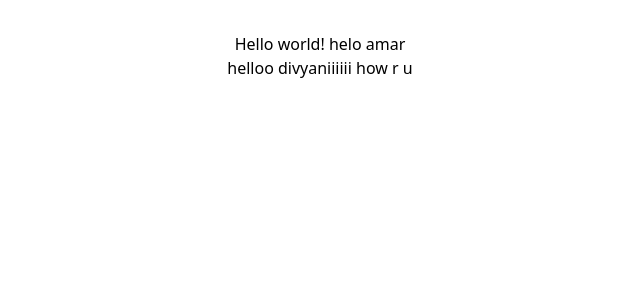
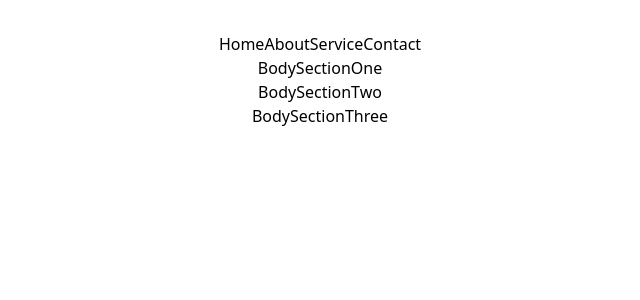
Before and after one commit to DivyaniLilariya/restorylandingpage, a React (Vite) app: page / in a window 1280 px wide. Shown: the top 300 px of the page, without its empty margins (320-960 px from the left). Built offline with nearby package versions, Linux system fonts and the light colour scheme.

Commit message:
changes folders

```diff
--- a/package.json
+++ b/package.json
@@ -11,7 +11,8 @@
   },
   "dependencies": {
     "react": "^18.2.0",
-    "react-dom": "^18.2.0"
+    "react-dom": "^18.2.0",
+    "react-router-dom": "^6.22.3"
   },
   "devDependencies": {
     "@types/react": "^18.2.66",
--- a/src/App.jsx
+++ b/src/App.jsx
@@ -1,17 +1,24 @@
+import { BrowserRouter , Routes, Route} from 'react-router-dom'
 import './App.css'
-
-
+import Home from './comonents/Home'
+import About from './comonents/About'
+import Contact from './comonents/Contact'
+import Services from './comonents/Services'
+import NavBar from './comonents/NavBar'
 function App() {
 
 
   return (
     <>
-      <h1 className="text-3xl font-bold underline">
-    Hello world!
-    helo amar
-  </h1>
-
-     <h2>helloo divyaniiiiii how r u</h2>
+      <BrowserRouter>
+      <NavBar />
+        <Routes>
+          <Route path="/" element={<Home />} />
+          <Route path="/about" element={<About />} />
+          <Route path="/contact" element={<Contact />} />
+          <Route path="/services" element={<Services />} />
+        </Routes>
+      </BrowserRouter>
     </>
   )
 }
--- a/src/comonents/Home.jsx
+++ b/src/comonents/Home.jsx
@@ -1,8 +1,15 @@
 import React from 'react'
+import BodySectionOne from './herosection/BodySectionOne'
+import BodySectionTwo from './herosection/BodySectionTwo'
+import BodySectionThree from './herosection/BodySectionThree'
 
 const Home = () => {
   return (
-    <div>Hiii</div>
+    <div>
+      <BodySectionOne/>
+      <BodySectionTwo />
+      <BodySectionThree />
+    </div>
   )
 }
 
--- a/src/comonents/NavBar.jsx
+++ b/src/comonents/NavBar.jsx
@@ -1,8 +1,15 @@
 import React from 'react'
+import { Link } from 'react-router-dom'
 
 const NavBar = () => {
   return (
-    <div>NavBar</div>
+    <div>
+      <Link to="/">Home</Link>
+      <Link to="/about">About</Link>
+      <Link to="/services">Service</Link>
+      <Link to="/contact">Contact</Link>
+
+    </div>
   )
 }
 
--- /dev/null
+++ b/src/comonents/herosection/BodySectionOne.jsx
@@ -0,0 +1,9 @@
+import React from 'react'
+
+const BodySectionOne = () => {
+  return (
+    <div>BodySectionOne</div>
+  )
+}
+
+export default BodySectionOne
--- /dev/null
+++ b/src/comonents/herosection/BodySectionThree.jsx
@@ -0,0 +1,9 @@
+import React from 'react'
+
+const BodySectionThree = () => {
+  return (
+    <div>BodySectionThree</div>
+  )
+}
+
+export default BodySectionThree
--- /dev/null
+++ b/src/comonents/herosection/BodySectionTwo.jsx
@@ -0,0 +1,9 @@
+import React from 'react'
+
+const BodySectionTwo = () => {
+  return (
+    <div>BodySectionTwo</div>
+  )
+}
+
+export default BodySectionTwo
```
Also changed, not shown: 1 other file (tests, documents, lock files or other folders).
